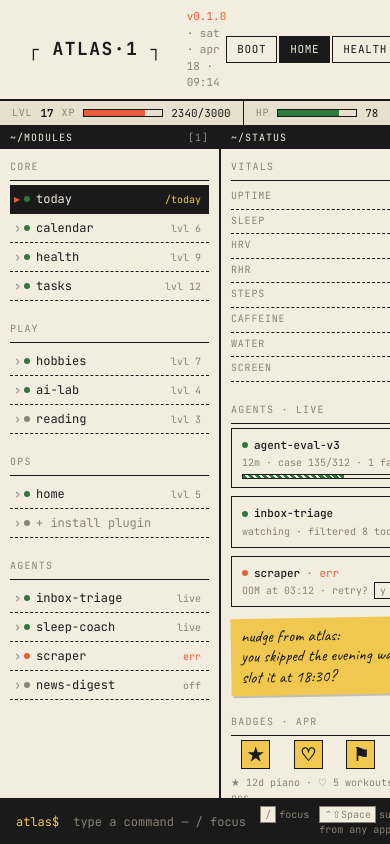
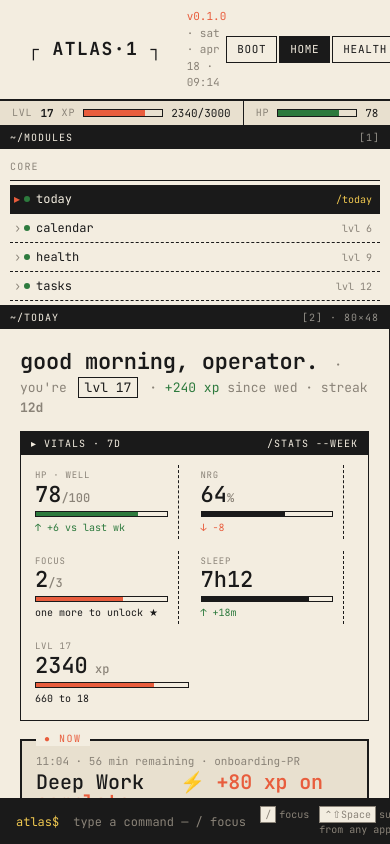
Before and after one commit to dontcallmejames/atlas-1, a website built with Vite: page apps/console/index.html in a window 390 px wide. Built offline with nearby package versions, Linux system fonts and the light colour scheme.

Commit message:
ui: responsive layout — drop 1280 viewport + add <1100 & <900 breakpoints

```diff
--- a/apps/console/index.html
+++ b/apps/console/index.html
@@ -2,7 +2,7 @@
 <html lang="en">
 <head>
 <meta charset="utf-8" />
-<meta name="viewport" content="width=1280" />
+<meta name="viewport" content="width=device-width, initial-scale=1" />
 <title>Atlas 1 — Life Console</title>
 <link rel="preconnect" href="https://fonts.googleapis.com">
 <link rel="preconnect" href="https://fonts.gstatic.com" crossorigin>
--- a/apps/console/public/console.css
+++ b/apps/console/public/console.css
@@ -392,8 +392,8 @@ body {
 
 .stats-row {
   display: grid;
-  grid-template-columns: repeat(5, 1fr);
-  gap: 0;
+  grid-template-columns: repeat(auto-fit, minmax(120px, 1fr));
+  gap: 12px;
 }
 .stat-cell {
   padding: 4px 0;
@@ -785,8 +785,8 @@ body {
 
 .class-grid {
   display: grid;
-  grid-template-columns: repeat(3, 1fr);
-  gap: 12px;
+  grid-template-columns: repeat(auto-fit, minmax(180px, 1fr));
+  gap: 14px;
   margin: 16px 0 20px;
 }
 .class-card {
@@ -1779,3 +1779,30 @@ body {
   .onb-panel { transform: none !important; }
   .toast { animation: none; }
 }
+
+
+/* ---------- Responsive breakpoints ---------- */
+@media (max-width: 1100px) {
+  /* Collapse the right status pane — third column disappears; main + nav pane remain. */
+  .term-grid {
+    grid-template-columns: 200px 1fr;
+  }
+  .term-grid > aside.pane:nth-child(3) {
+    display: none;
+  }
+}
+
+@media (max-width: 900px) {
+  /* Stack panes vertically. Nav pane first, main pane second. */
+  .term-grid {
+    grid-template-columns: 1fr;
+  }
+  .term-grid > aside.pane:first-child {
+    border-right: none;
+    border-bottom: var(--rule) solid var(--line);
+    max-height: 180px;
+  }
+  .pane-body {
+    max-height: none;
+  }
+}
```
